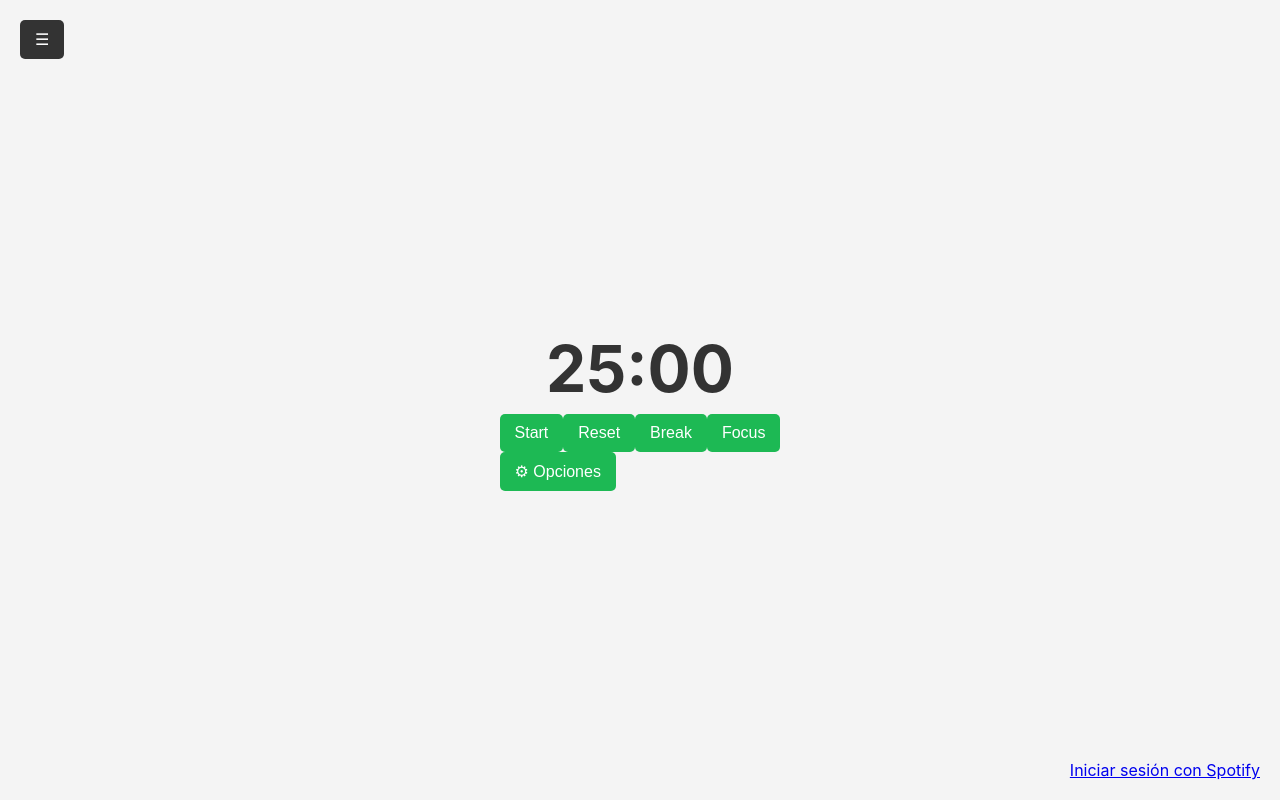
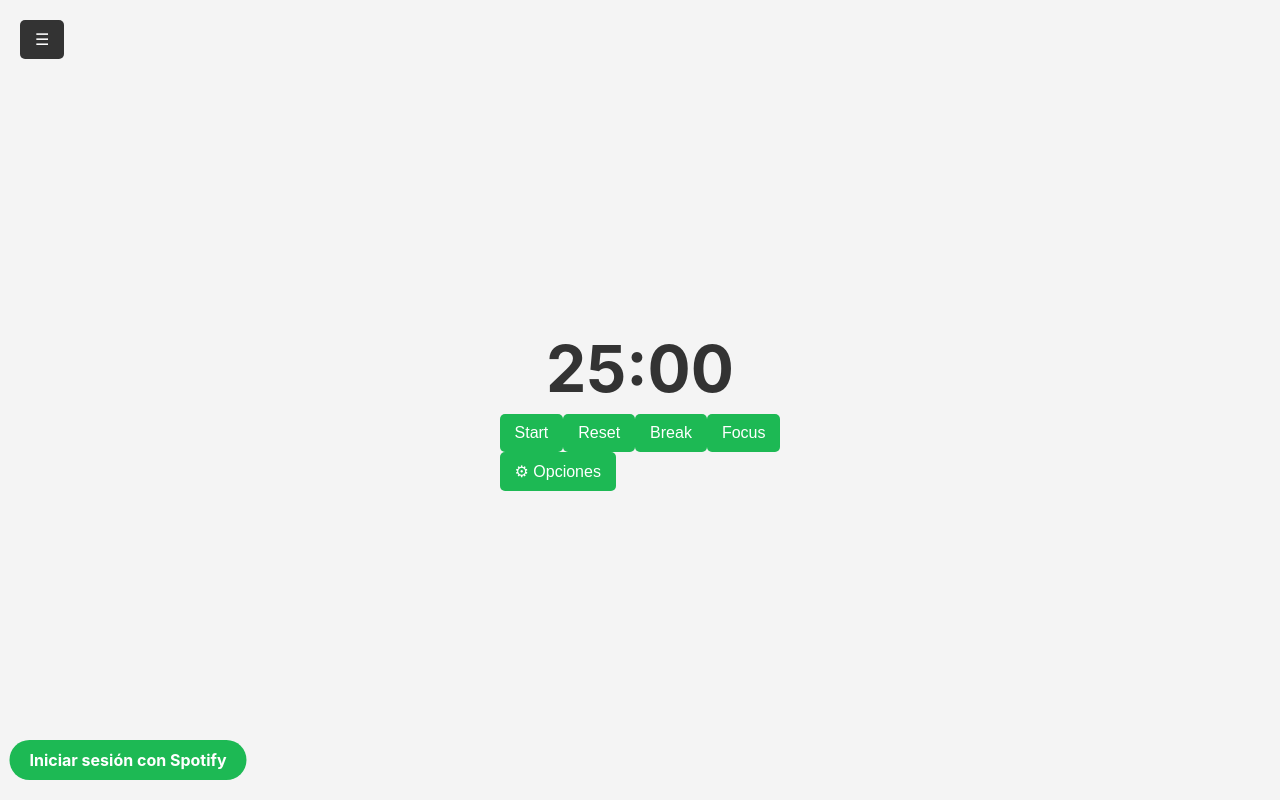
Before and after one commit to Diverfox/Studybara, a React (Create React App) app: page / in a window 1280 px wide. Built offline with nearby package versions, Linux system fonts and the light colour scheme.

Commit message:
SpotifyFuncional

```diff
--- a/public/index.html
+++ b/public/index.html
@@ -27,6 +27,8 @@
     <title>React App</title>
   </head>
   <body>
+    <div className="spotify-container">
+
     <noscript>You need to enable JavaScript to run this app.</noscript>
     <div id="root"></div>
     <!--
--- a/src/App.js
+++ b/src/App.js
@@ -48,9 +48,11 @@ function App() {
 
       {/* Botón de inicio de sesión si el usuario no está autenticado */}
       {!token && (
-        <a href={loginUrl} style={{ position: "fixed", bottom: 20, right: 20 }}>
-          Iniciar sesión con Spotify
-        </a>
+      <a href={loginUrl} className="spotify-login-btn">
+      Iniciar sesión con Spotify
+      </a>
+
+
       )}
     </>
   );
--- a/src/SpotifyPlayer.js
+++ b/src/SpotifyPlayer.js
@@ -1,17 +1,20 @@
 import React from "react";
+import "./index.css"; // Importa los estilos
 
-const SpotifyPlayer = ({ playlistId }) => {
-  const embedUrl = `https://open.spotify.com/embed/playlist/${playlistId}`;
-
+const SpotifyPlayer = () => {
   return (
-    <iframe
-      src={embedUrl}
-      width="300"
-      height="380"
-      frameBorder="0"
-      allow="encrypted-media"
-      title="Spotify Player"
-    ></iframe>
+    <div className="spotify-container">
+      <iframe
+        style={{ borderRadius: "12px" }}
+        src="https://open.spotify.com/embed/artist/6U6IOHuRO6CQ07uNc7s45e?utm_source=generator"
+        width="100%"
+        height="80"
+        frameBorder="0"
+        allowFullScreen=""
+        allow="autoplay; clipboard-write; encrypted-media; fullscreen; picture-in-picture"
+        loading="lazy"
+      ></iframe>
+    </div>
   );
 };
 
--- a/src/index.css
+++ b/src/index.css
@@ -58,3 +58,40 @@ code {
   border-radius: 10px;
   overflow: hidden;
 }
+
+
+.spotify-container {
+  position: fixed !important;
+  bottom: 20px !important;
+  left: 20px !important; /* Mueve el botón a la esquina inferior izquierda */
+  background-color: #000;
+  border-radius: 10px;
+  padding: 10px;
+  box-shadow: 0px 4px 6px rgba(0, 0, 0, 0.3);
+  z-index: 9999 !important; /* Asegura que esté sobre otros elementos */
+}
+
+
+
+.spotify-iframe {
+  border-radius: 10px;
+}
+
+
+.spotify-login-btn {
+  position: fixed; /* Fija la posición */
+  bottom: 20px; /* Lo ubica en la parte inferior */
+  left: 10%; /* Lo centra horizontalmente */
+  transform: translateX(-50%); /* Ajusta el centrado exacto */
+  padding: 10px 20px;
+  background-color: #1DB954;
+  color: white;
+  text-decoration: none;
+  font-weight: bold;
+  border-radius: 25px;
+  transition: background 0.3s ease;
+}
+
+.spotify-login-btn:hover {
+  background-color: #1aa34a;
+}
```
